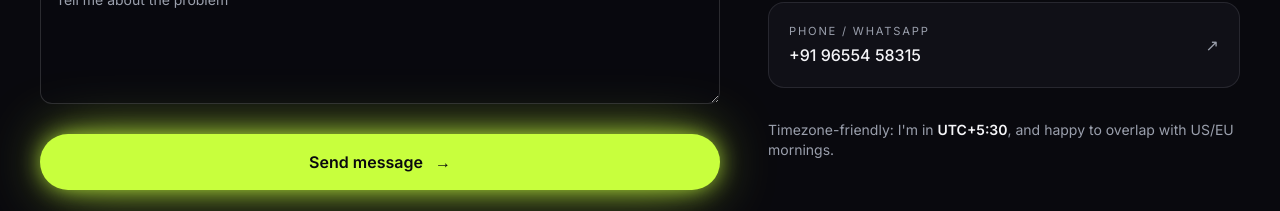
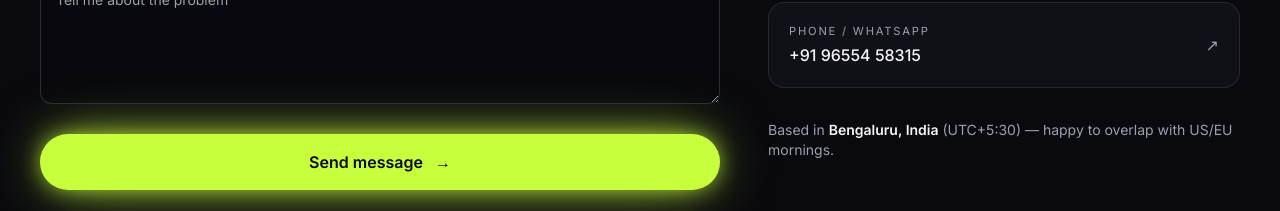
Before and after one commit to gokuakash/akash-portfolio, a Next.js app: page / in a window 1280 px wide. Shown: the part 10060-10271 px from the top of the page. Built offline with nearby package versions, Linux system fonts and the light colour scheme; no server answers.

Commit message:
SEO audit fixes: duplicate H1 in preloader removed (decorative name is a div), Bengaluru made visible in Contact copy

```diff
--- a/src/components/home/Contact.tsx
+++ b/src/components/home/Contact.tsx
@@ -301,7 +301,7 @@ export function Contact() {
               ))}
             </ul>
             <p className="mt-8 text-sm text-muted">
-              Timezone-friendly: I&apos;m in <span className="font-semibold text-ink">UTC+5:30</span>, and happy
+              Based in <span className="font-semibold text-ink">Bengaluru, India</span> (UTC+5:30) — happy
               to overlap with US/EU mornings.
             </p>
           </div>
--- a/src/components/ui/Preloader.tsx
+++ b/src/components/ui/Preloader.tsx
@@ -110,7 +110,7 @@ export function Preloader() {
               className="flex flex-col items-center gap-5 text-center"
               exit={{ opacity: 0, y: -32, transition: { duration: 0.3 } }}
             >
-              <h1
+              <div
                 aria-hidden
                 className="font-display text-[clamp(2.75rem,8.5vw,7.5rem)] leading-none font-semibold tracking-[-0.045em]"
               >
@@ -130,7 +130,7 @@ export function Preloader() {
                     </motion.span>
                   </span>
                 ))}
-              </h1>
+              </div>
               <motion.p
                 className="type-micro text-muted"
                 initial={{ opacity: 0 }}
```
